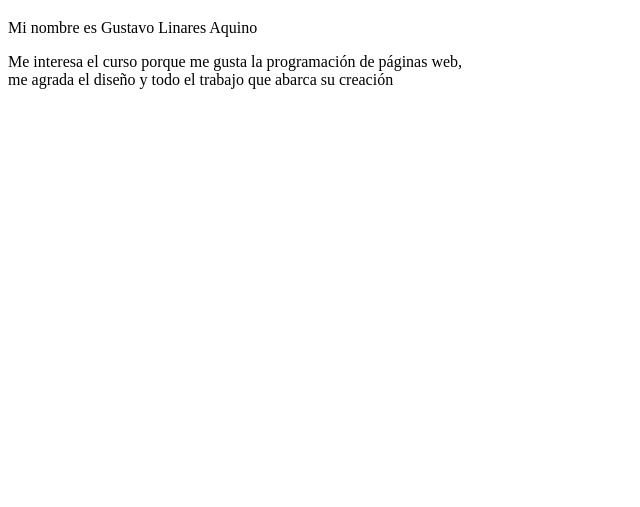
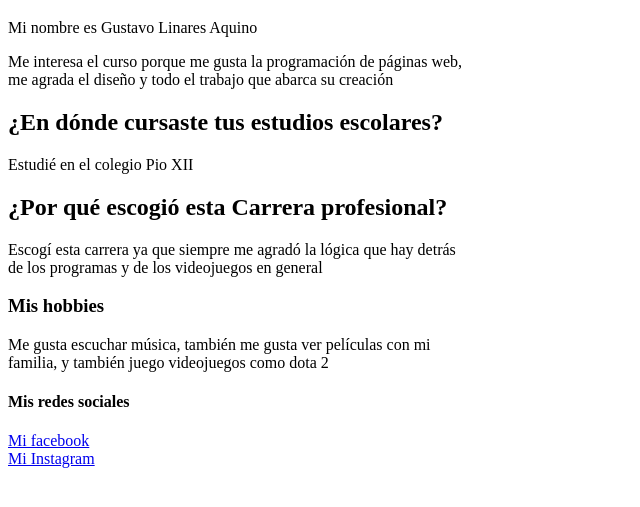
Before and after one commit to GusLinares17/Laboratorio03HTML01, a plain HTML site: page index.html in a window 1280 px wide. Shown: the part 61-568 px from the top of the page, without its empty margins (0-640 px from the left). Drawn offline with Linux system fonts and the light colour scheme.

Commit message:
Se agregó subtítulos de nivel 2, 3 ,4

```diff
--- a/index.html
+++ b/index.html
@@ -15,5 +15,18 @@
     <p>Mi nombre es Gustavo Linares Aquino</p>
     <p>Me interesa el curso porque me gusta la programación de páginas web,<br>
     me agrada el diseño y todo el trabajo que abarca su creación</p>
+    <!--h2 para un subtítulo secundario-->
+    <h2>¿En dónde cursaste tus estudios escolares?</h2>
+    <p>Estudié en el colegio Pio XII</p>
+    <h2>¿Por qué escogió esta Carrera profesional?</h2>
+    <p>Escogí esta carrera ya que siempre me agradó la lógica que hay detrás<br>
+    de los programas y de los videojuegos en general</p>
+    <!--Agregamos encabezados de nivel 3-->
+    <h3>Mis hobbies</h3>
+    <p>Me gusta escuchar música, también me gusta ver películas con mi<br>
+    familia, y también juego videojuegos como dota 2</p>
+    <h4>Mis redes sociales</h4>
+    <a href="https://www.facebook.com/linaresaqn" >Mi facebook</a><br>
+    <a href="https://www.instagram.com/guslinaresaqn/">Mi Instagram</a>
 </body>
 </html>
```
